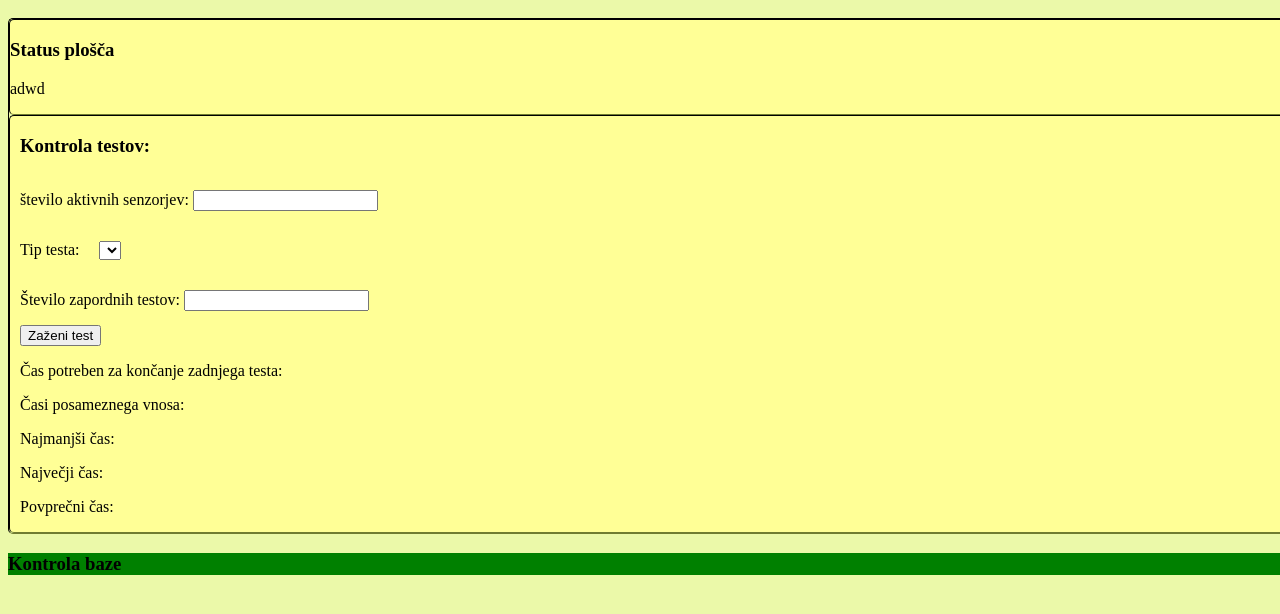
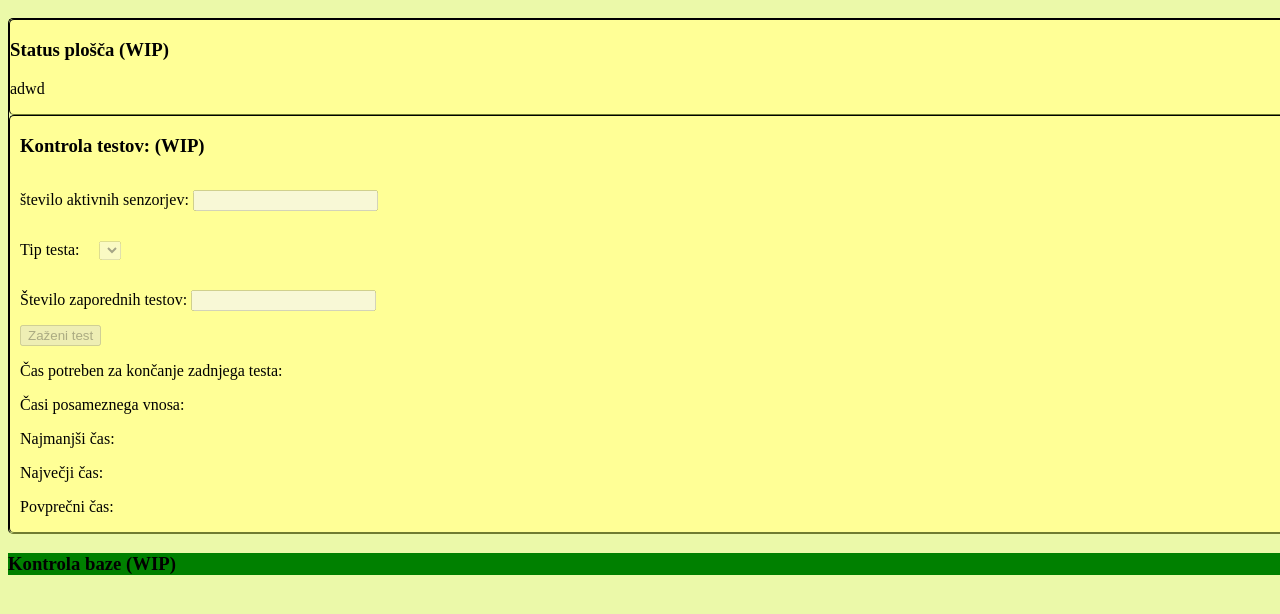
Before and after one commit to am9525/ZZRS-Seminarska, a website: page nodejs/view/ejs/index.ejs in a window 1280 px wide. Shown: the part 48-662 px from the top of the page. Drawn offline with nearby package versions, Linux system fonts and the light colour scheme; files that its build step writes are made by us from their sources.

Commit message:
[index.ejs] V ejs datoteki sem onemogočil vnsona polja, gumb in spustni meni

```diff
--- a/nodejs/view/ejs/index.ejs
+++ b/nodejs/view/ejs/index.ejs
@@ -14,28 +14,35 @@
     </div>
     <div id="status"> <span>
         <div id="statusInnards1" class="internalSection  borderbox">
-          <h3>Status plošča</h3>
+          <h3>Status plošča (WIP)</h3>
           <p>adwd</p>
         </div>
         <div id="statusInnards2" class="internalSection  padd10l borderbox">
-          <h3>Kontrola testov:</h3>
-          <p class="inline">število aktivnih senzorjev:</p>  <input type="text" name="stASenz" class="inline">
+          <h3>Kontrola testov: (WIP)</h3>
+          <p class="inline">število aktivnih senzorjev:</p>  <input id="tfStAktSenz" type="text" name="stASenz" class="inline">
           <br>
           <p class="inline">Tip testa:</p><seldiv><select id="izbiraTesta" class="inline"></select></seldiv>
           <br>
-          <p class="inline">Število zapordnih testov:</p> <input type="text" name="stZapTest" class="inline">
+          <p class="inline">Število zaporednih testov:</p> <input id="tfStZapTest" type="text" name="stZapTest" class="inline">
           <br>
-          <input type="submit" value="Zaženi test" name="btZazTest">
+          <input id="btZacTest" type="submit" value="Zaženi test" name="btZazTest">
           <br>
           <p>Čas potreben za končanje zadnjega testa:</p>
           <p>Časi posameznega vnosa:</p>
           <p>Najmanjši čas:</p>
           <p>Največji čas:</p>
           <p>Povprečni čas:</p>
+          <script>
+            $("#tfStAktSenz").attr("disabled", true);
+            $("#btZacTest").attr("disabled", true);
+            $("#tfStZapTest").attr("disabled", true);
+            $("#izbiraTesta").attr("disabled", true);
+
+          </script>
         </div>
       </span> </div>
     <div id="kontroleTabele">
-      <h3>Kontrola baze</h3>
+      <h3>Kontrola baze (WIP)</h3>
     </div>
   </body>
 </html>
```
